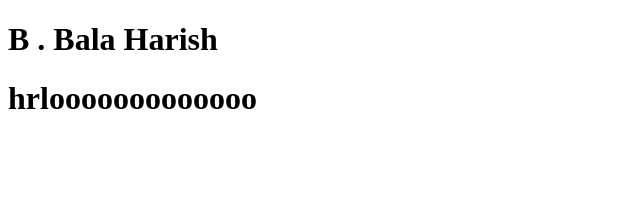
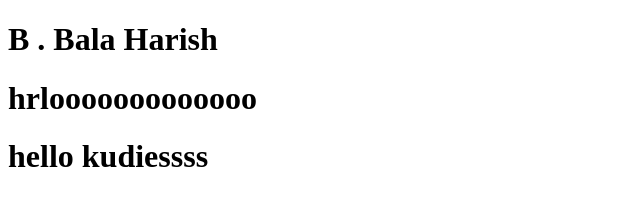
Before and after one commit to Harish56333/ML-, a plain HTML site: page index.html in a window 1280 px wide. Shown: the whole page, without its empty margins (0-640 px from the left). Drawn offline with Linux system fonts and the light colour scheme.

Commit message:
added some frontend code

```diff
--- a/index.html
+++ b/index.html
@@ -8,5 +8,6 @@
 <body>
     <h1>B . Bala Harish </h1>
     <h1>hrlooooooooooooo</h1>
+    <h1> hello kudiessss</h1>
 </body>
 </html>
```
